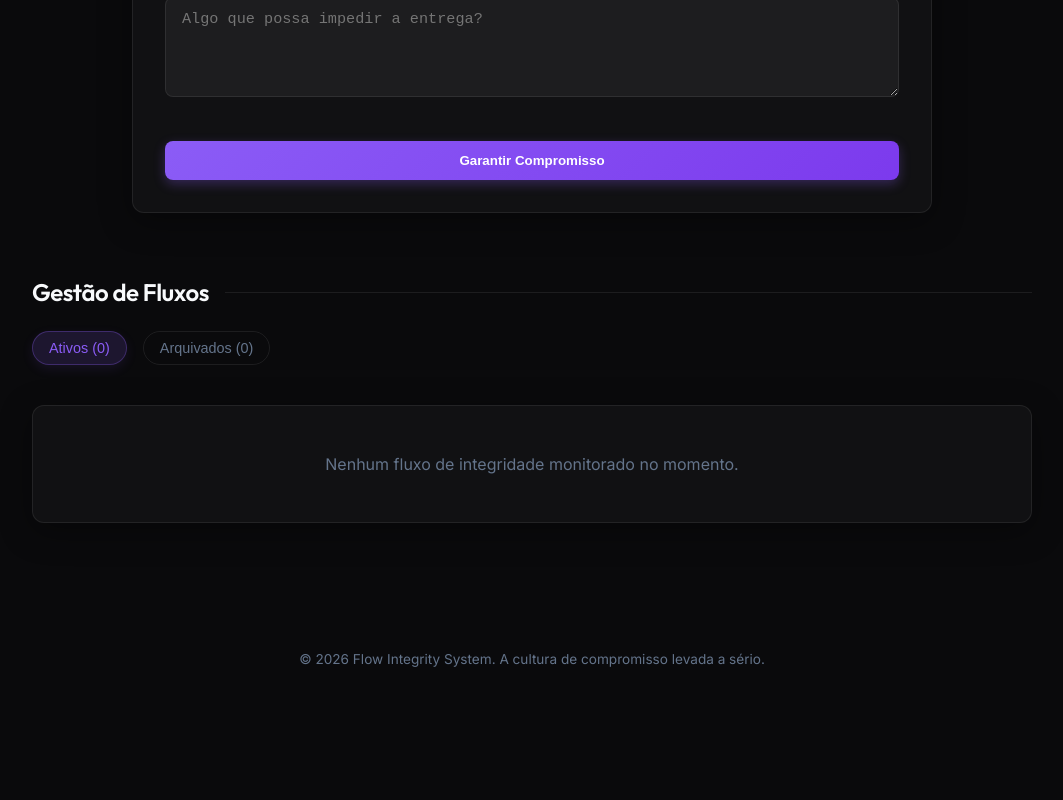
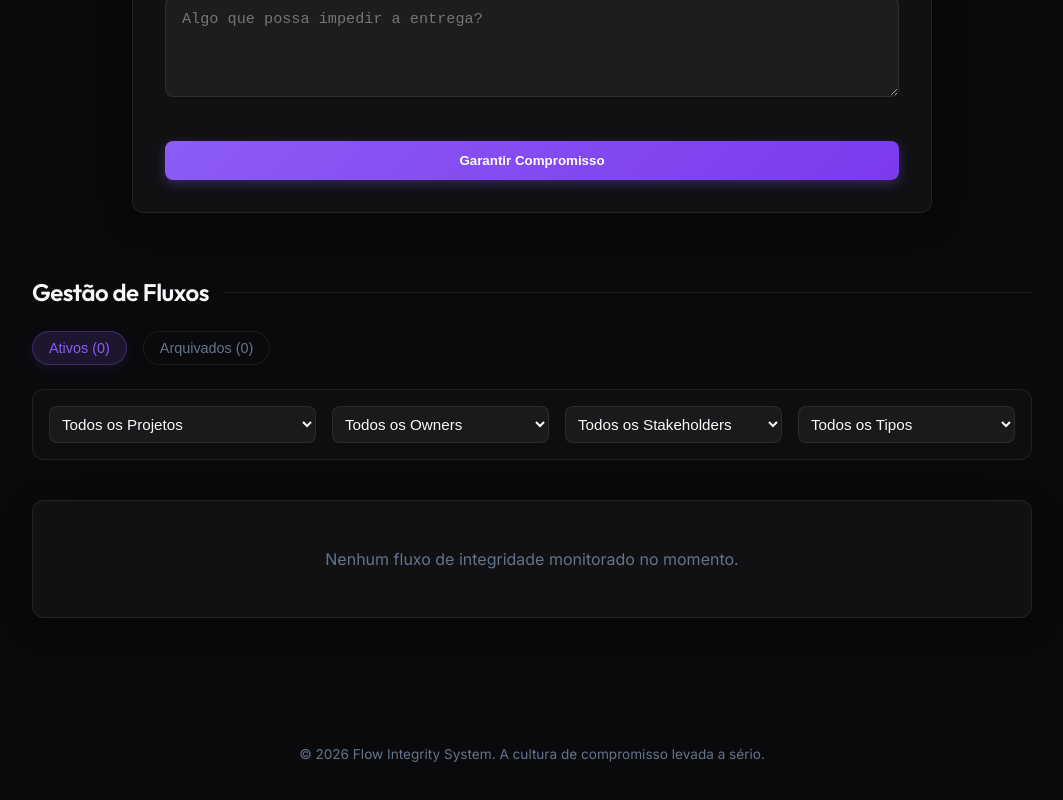
Before and after one commit to dantavs/flow-integrity-system, a Next.js app: page / in a window 1280 px wide. Shown: the part 790-1590 px from the top of the page, without its empty margins (108-1171 px from the left). Before the commit the page ends 1521 px from the top, so only its background shows below. Built offline with nearby package versions, Linux system fonts and the light colour scheme.

Commit message:
feat: implement dynamic filters for project, owner, stakeholder and type (CORE-019)

```diff
--- a/src/app/page.tsx
+++ b/src/app/page.tsx
@@ -12,6 +12,12 @@ export default function Home() {
   const [commitments, setCommitments] = useState<Commitment[]>([]);
   const [toast, setToast] = useState<{ message: string; type: ToastType } | null>(null);
   const [viewMode, setViewMode] = useState<'ACTIVE' | 'ARCHIVED'>('ACTIVE');
+  const [filters, setFilters] = useState({
+    projeto: '',
+    owner: '',
+    stakeholder: '',
+    tipo: ''
+  });
 
   // Carregar dados iniciais
   useEffect(() => {
@@ -54,7 +60,22 @@ export default function Home() {
     .filter(c => c.status === CommitmentStatus.DONE || c.status === CommitmentStatus.CANCELLED)
     .sort((a, b) => new Date(b.criadoEm).getTime() - new Date(a.criadoEm).getTime());
 
-  const currentCommitments = viewMode === 'ACTIVE' ? activeCommitments : archivedCommitments;
+  const applyFilters = (list: Commitment[]) => {
+    return list.filter(c => {
+      const matchProjeto = filters.projeto === '' || c.projeto === filters.projeto;
+      const matchOwner = filters.owner === '' || c.owner === filters.owner;
+      const matchStakeholder = filters.stakeholder === '' || c.stakeholder === filters.stakeholder;
+      const matchTipo = filters.tipo === '' || c.tipo === filters.tipo;
+      return matchProjeto && matchOwner && matchStakeholder && matchTipo;
+    });
+  };
+
+  const currentCommitments = applyFilters(viewMode === 'ACTIVE' ? activeCommitments : archivedCommitments);
+
+  // Extract unique values for filters
+  const uniqueProjetos = Array.from(new Set(commitments.map(c => c.projeto))).sort();
+  const uniqueOwners = Array.from(new Set(commitments.map(c => c.owner))).sort();
+  const uniqueStakeholders = Array.from(new Set(commitments.map(c => c.stakeholder))).sort();
 
   return (
     <div style={{
@@ -147,6 +168,81 @@ export default function Home() {
                 Arquivados ({archivedCommitments.length})
               </button>
             </div>
+
+            {/* Filtros */}
+            <div style={{
+              marginTop: '1.5rem',
+              padding: '1rem',
+              backgroundColor: 'rgba(255,255,255,0.02)',
+              borderRadius: '12px',
+              border: '1px solid var(--glass-border)',
+              display: 'flex',
+              flexWrap: 'wrap',
+              gap: '1rem'
+            }}>
+              <div style={{ flex: '1 1 200px' }}>
+                <select
+                  className="input-field"
+                  style={{ padding: '0.5rem' }}
+                  value={filters.projeto}
+                  onChange={(e) => setFilters(prev => ({ ...prev, projeto: e.target.value }))}
+                >
+                  <option value="">Todos os Projetos</option>
+                  {uniqueProjetos.map(p => <option key={p} value={p}>{p}</option>)}
+                </select>
+              </div>
+              <div style={{ flex: '1 1 150px' }}>
+                <select
+                  className="input-field"
+                  style={{ padding: '0.5rem' }}
+                  value={filters.owner}
+                  onChange={(e) => setFilters(prev => ({ ...prev, owner: e.target.value }))}
+                >
+                  <option value="">Todos os Owners</option>
+                  {uniqueOwners.map(o => <option key={o} value={o}>{o}</option>)}
+                </select>
+              </div>
+              <div style={{ flex: '1 1 150px' }}>
+                <select
+                  className="input-field"
+                  style={{ padding: '0.5rem' }}
+                  value={filters.stakeholder}
+                  onChange={(e) => setFilters(prev => ({ ...prev, stakeholder: e.target.value }))}
+                >
+                  <option value="">Todos os Stakeholders</option>
+                  {uniqueStakeholders.map(s => <option key={s} value={s}>{s}</option>)}
+                </select>
+              </div>
+              <div style={{ flex: '1 1 150px' }}>
+                <select
+                  className="input-field"
+                  style={{ padding: '0.5rem' }}
+                  value={filters.tipo}
+                  onChange={(e) => setFilters(prev => ({ ...prev, tipo: e.target.value }))}
+                >
+                  <option value="">Todos os Tipos</option>
+                  <option value="DELIVERY">Delivery</option>
+                  <option value="ALIGNMENT">Alinhamento</option>
+                  <option value="DECISION">Decisão</option>
+                  <option value="OP">OP</option>
+                </select>
+              </div>
+              {(filters.projeto || filters.owner || filters.stakeholder || filters.tipo) && (
+                <button
+                  onClick={() => setFilters({ projeto: '', owner: '', stakeholder: '', tipo: '' })}
+                  style={{
+                    background: 'none',
+                    border: 'none',
+                    color: 'var(--accent-primary)',
+                    fontSize: '0.85rem',
+                    cursor: 'pointer',
+                    textDecoration: 'underline'
+                  }}
+                >
+                  Limpar Filtros
+                </button>
+              )}
+            </div>
           </div>
 
           <CommitmentList
```
Also changed, not shown: 2 other files (tests, documents, lock files or other folders).
